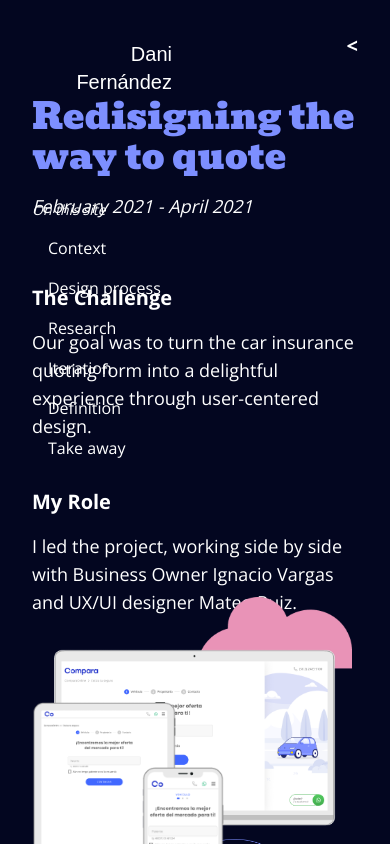
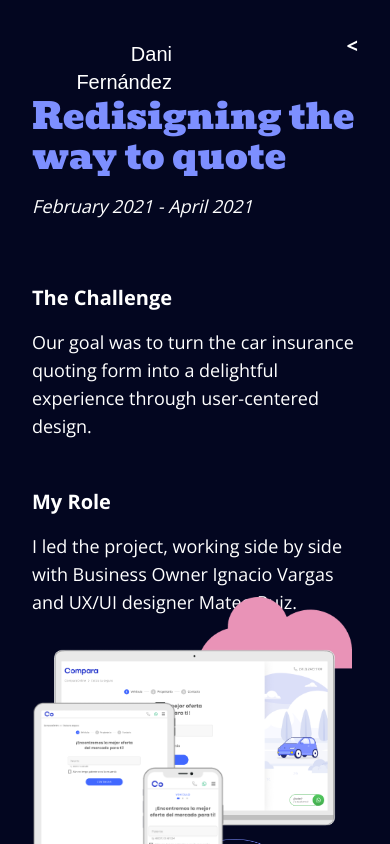
Before and after one commit to Rotshrek/dani-portfolio, a Next.js app in the folder dani-portfolio/: page /work1 in a window 390 px wide. Shown: the top 844 px of the page. Built offline with nearby package versions, Linux system fonts and the light colour scheme; a web font is replaced by a local one.

Commit message:
fix: hide side navigator on small device

```diff
--- a/dani-portfolio/src/components/work1/side-nav.tsx
+++ b/dani-portfolio/src/components/work1/side-nav.tsx
@@ -42,7 +42,7 @@ export default function SideNav() {
     }, [])
 
     return (
-        <div className="fixed top-[200px] ml-8">
+        <div className="hidden md:block fixed top-[200px] ml-8">
             <p className={`italic mb-2 text-sm duration-1000 ${textColor}`}>On this site</p>
             <NavElem id="context" text="Context" scrollY={scrollY} />
             <NavElem id="design-process" text="Design process" scrollY={scrollY} />
```
